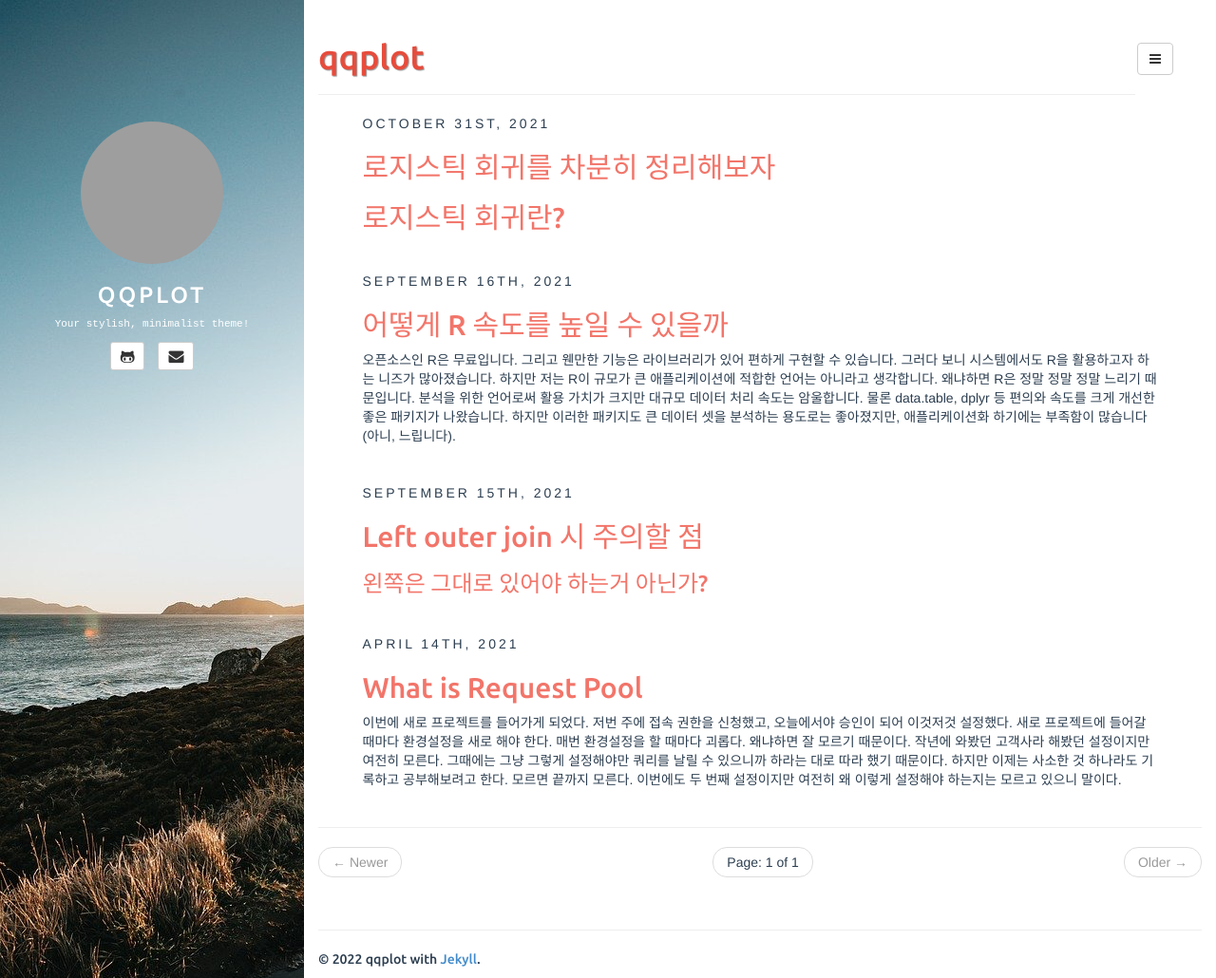
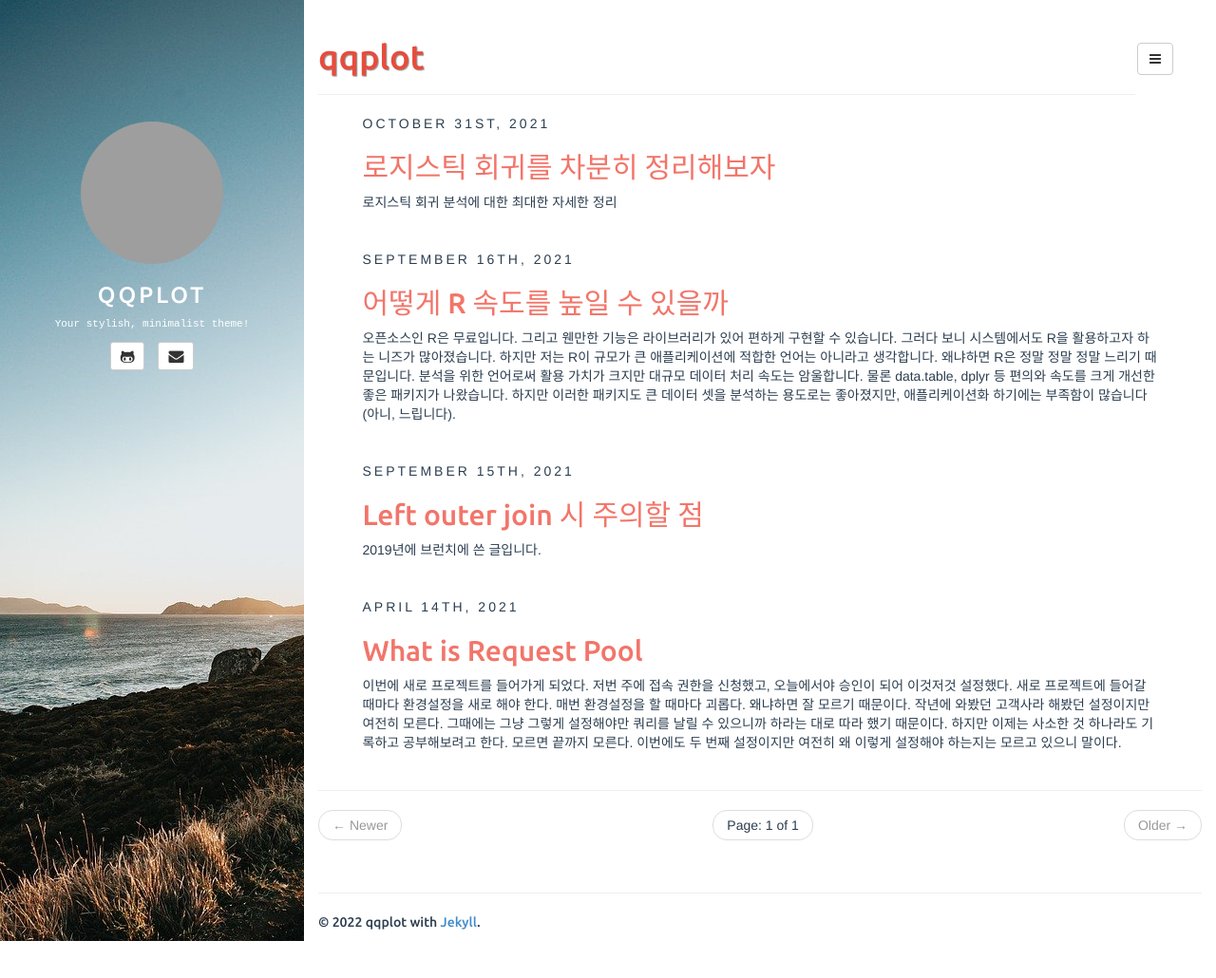
Before and after one commit to qqplot/qqplot.github.io, a Jekyll site: the page built from index.html, in a window 1280 px wide and 1030 px high. Shown: the whole window at 95% size. Built offline with Jekyll 4.4.1, drawn with Linux system fonts in a browser that asks for light colours; the list of posts is cut into pages by our own code; grey boxes are pictures that could not be loaded.

Commit message:
post updated

```diff
--- a/_posts/2021-09-15-left_outer_join.md
+++ b/_posts/2021-09-15-left_outer_join.md
@@ -9,6 +9,8 @@ comments: true
 ---
 
 
+
+2019년에 브런치에 쓴 글입니다.
 
 
 
--- a/_posts/2021-10-31-logistic_regression.md
+++ b/_posts/2021-10-31-logistic_regression.md
@@ -9,7 +9,7 @@ comments: true
 
 
 
-
+로지스틱 회귀 분석에 대한 최대한 자세한 정리
 
 
 
```
